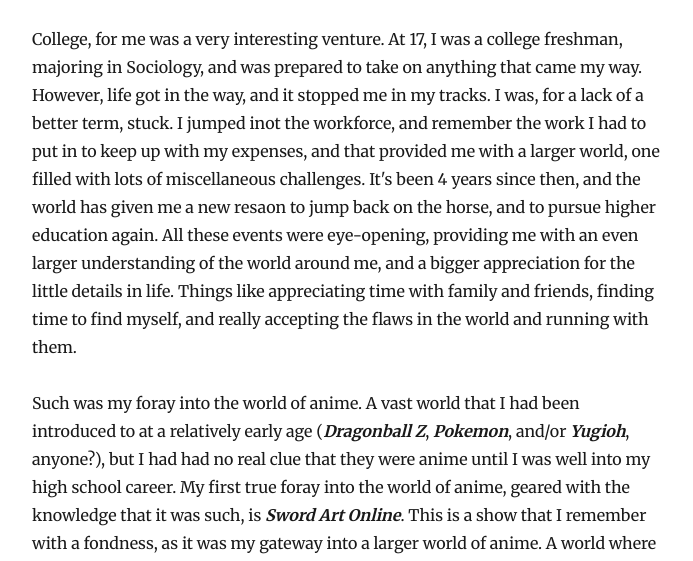
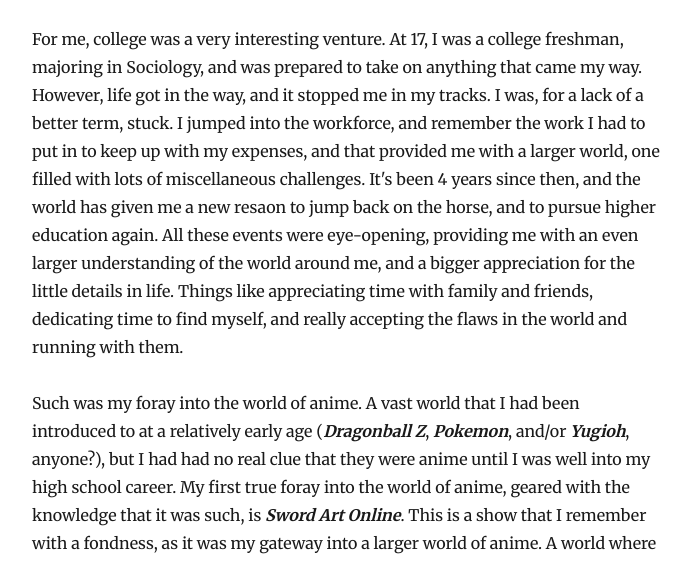
Before and after one commit to MEXdave1997/a-gamers-opinion, a Gatsby site: page /Sword_Art_Online/ in a window 1280 px wide. Shown: the part 515-1076 px from the top of the page, without its empty margins (293-986 px from the left). Built offline with nearby package versions, Linux system fonts and the light colour scheme; Gatsby itself is replaced by a stand-in of ours; some packages are replaced by stand-ins of ours.

Commit message:
correct grammar mistakes

```diff
--- a/content/blog/Sword_Art_Online/index.md
+++ b/content/blog/Sword_Art_Online/index.md
@@ -4,13 +4,13 @@ date: '2019-02-25'
 ---
 ![Sword Art Online Logo](./sao_logo.jpg)
 
-College, for me was a very interesting venture.
+For me, college was a very interesting venture.
 At 17, I was a college freshman, majoring in Sociology, and was prepared to take on anything that came my way.
 However, life got in the way, and it stopped me in my tracks. I was, for a lack of a better term, stuck.
-I jumped inot the workforce, and remember the work I had to put in to keep up with my expenses, and that provided me with a larger world, one filled with lots of miscellaneous challenges.
+I jumped into the workforce, and remember the work I had to put in to keep up with my expenses, and that provided me with a larger world, one filled with lots of miscellaneous challenges.
 It's been 4 years since then, and the world has given me a new resaon to jump back on the horse, and to pursue higher education again.
 All these events were eye-opening, providing me with an even larger understanding of the world around me, and a bigger appreciation for the little details in life.
-Things like appreciating time with family and friends, finding time to find myself, and really accepting the flaws in the world and running with them.
+Things like appreciating time with family and friends, dedicating time to find myself, and really accepting the flaws in the world and running with them.
 
 
 Such was my foray into the world of anime. A vast world that I had been introduced to at a relatively early age (***Dragonball Z***, ***Pokemon***, and/or ***Yugioh***, anyone?), but I had had no real clue that they were anime until I was well into my high school career. My first true foray into the world of anime, geared with the knowledge that it was such, is ***Sword Art Online***. This is a show that I remember with a fondness, as it was my gateway into a larger world of anime. A world where the only limits to what exist is really what you can imagine.
```
